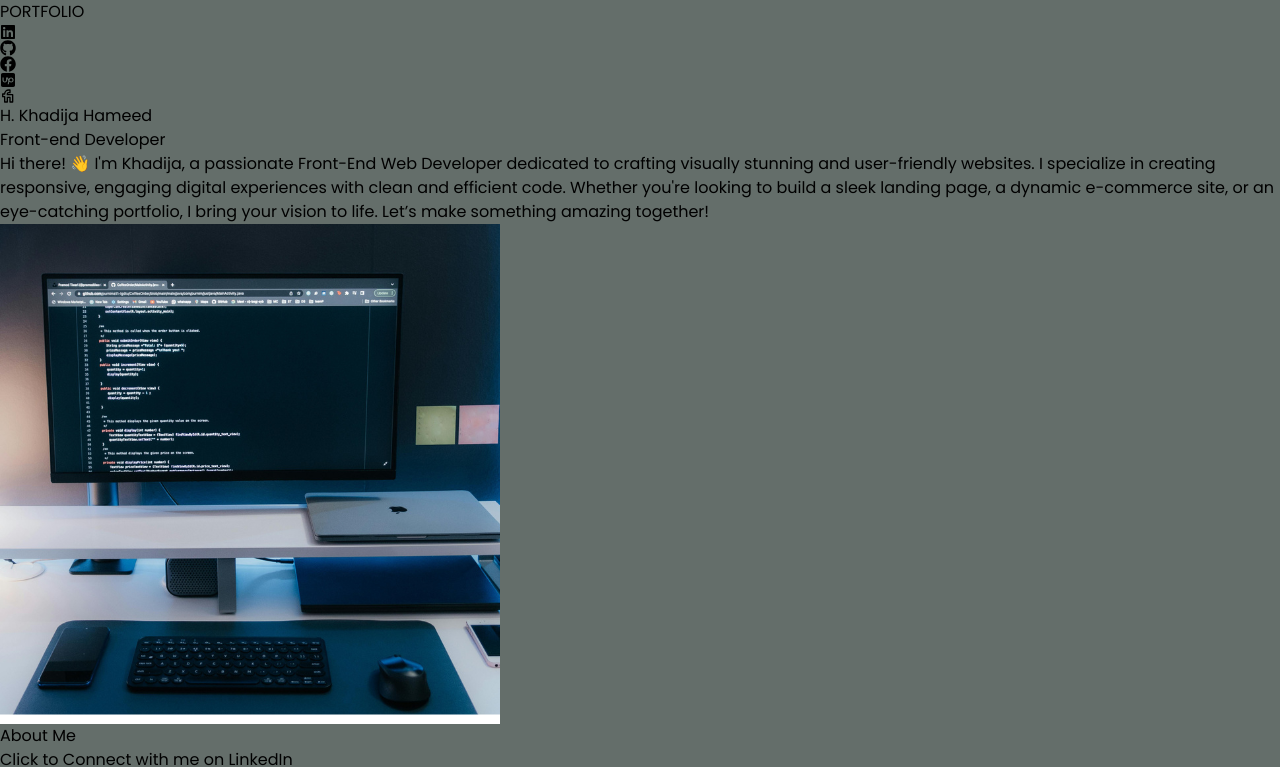
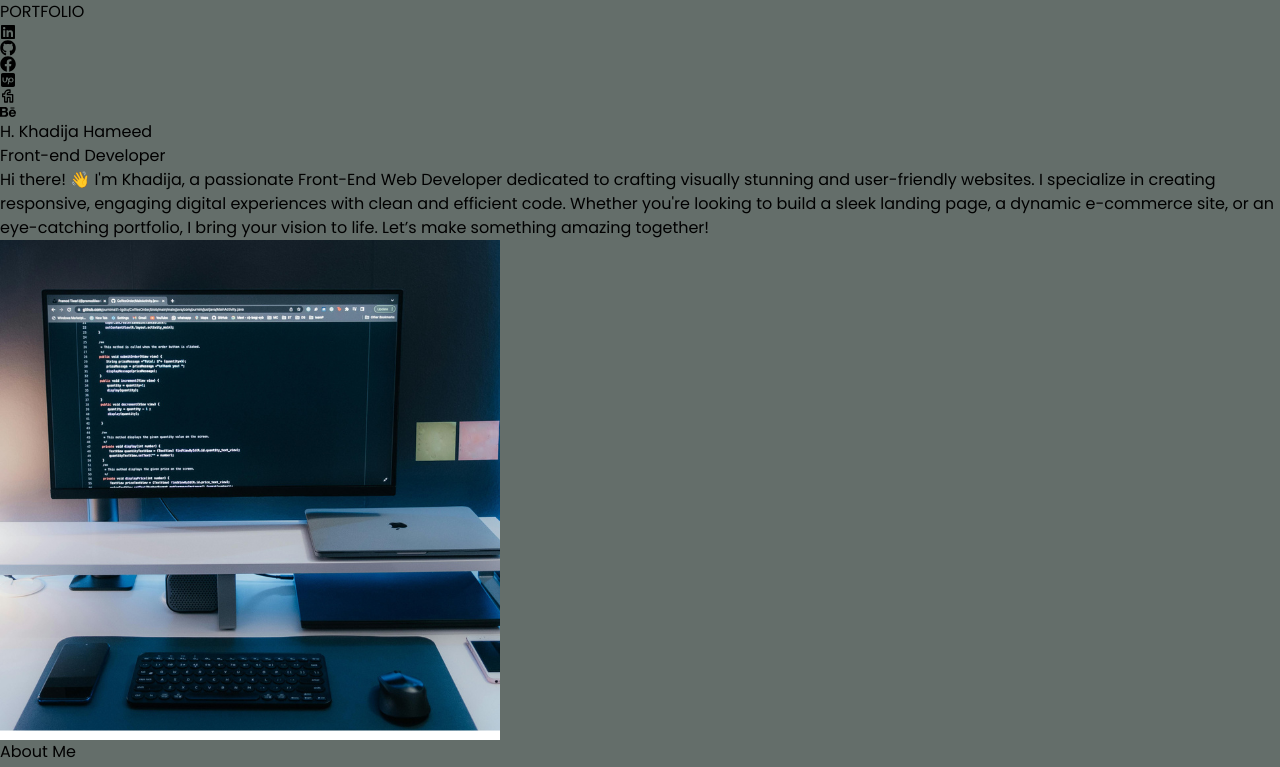
Before and after one commit to KhadijaHameed01/MyPortfolio, a React (Vite) app: page / in a window 1280 px wide. Shown: the top 767 px of the page. Built offline with nearby package versions, Linux system fonts and the light colour scheme.

Commit message:
Added Changes

```diff
--- a/src/components/Navbar.jsx
+++ b/src/components/Navbar.jsx
@@ -2,6 +2,8 @@ import { FaFacebook, FaLinkedin } from "react-icons/fa";
 import { FaGithub } from "react-icons/fa6";
 import { FaSquareUpwork } from "react-icons/fa6";
 import { TbBrandFiverr } from "react-icons/tb";
+import { FaBehance } from "react-icons/fa";
+
 const Navbar = () => {
   return (
     <nav className="mb-20 flex flex-wrap items-center justify-between py-3 px-4">
@@ -24,8 +26,11 @@ const Navbar = () => {
         <a href="https://www.upwork.com/freelancers/~013da09b047e434cf2" aria-label="Upwork" target="_blank" rel="noopener noreferrer">
         <FaSquareUpwork />
         </a>
-        <a href="https://www.fiverr.com" aria-label="Fiverr" target="_blank" rel="noopener noreferrer">
+        <a href="https://www.fiverr.com/s/rEwyYay" aria-label="Fiverr" target="_blank" rel="noopener noreferrer">
         <TbBrandFiverr />
+        </a>
+        <a href="https://www.behance.net/khadijahameed3" aria-label="Behance" target="_blank" rel="noopener noreferrer">
+        <FaBehance />
         </a>
       </div>
     </nav>
```
